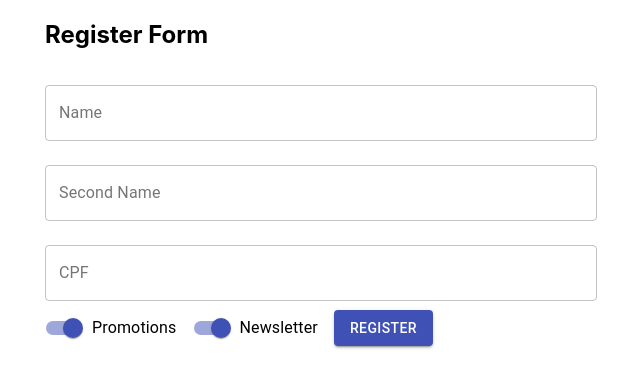
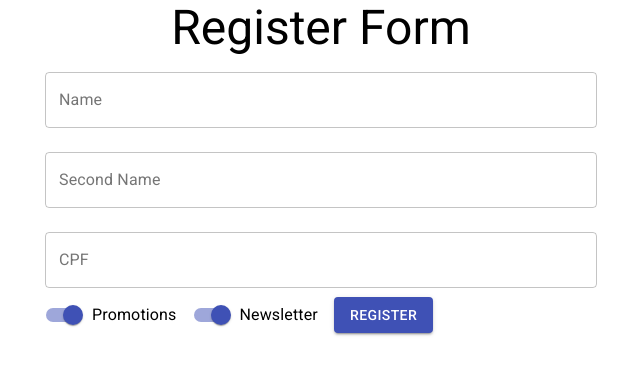
Before and after one commit to joaovmvini/react-simple-form, a React (Create React App) app: page / in a window 1280 px wide. Shown: the top 388 px of the page, without its empty margins (319-959 px from the left). Built offline with nearby package versions, Linux system fonts and the light colour scheme.

Commit message:
controlled components using useState

```diff
--- a/package.json
+++ b/package.json
@@ -3,6 +3,7 @@
   "version": "0.1.0",
   "private": true,
   "dependencies": {
+    "@fontsource/roboto": "^4.5.1",
     "@material-ui/core": "^4.12.3",
     "@testing-library/jest-dom": "^5.16.1",
     "@testing-library/react": "^12.1.2",
--- a/src/App.js
+++ b/src/App.js
@@ -1,13 +1,17 @@
-import { Fragment } from 'react';
 import './App.css';
 import Form from './Components/Form/Form';
 
-import { Container } from '@material-ui/core';
+import { Container, Typography } from '@material-ui/core';
+
+import '@fontsource/roboto/300.css';
+import '@fontsource/roboto/400.css';
+import '@fontsource/roboto/500.css';
+import '@fontsource/roboto/700.css';
 
 function App() {
   return (
     <Container component="article" maxWidth="sm">
-        <h2>Register Form</h2>
+        <Typography variant="h3" component="h1" align="center" >Register Form</Typography>
         <Form></Form>
     </Container>
   );
--- a/src/Components/Form/Form.jsx
+++ b/src/Components/Form/Form.jsx
@@ -1,17 +1,80 @@
-import React from 'react';
+import React, { useState } from 'react';
 
 import { Button, TextField, Switch, FormControlLabel } from '@material-ui/core';
 
 export default function Form() {
+    let [name, setName] = useState("");
+    let [secondName, setSecondName] = useState("");
+    let [cpf, setCpf] = useState("");
+    let [promotions, setPromotions] = useState(true);
+    let [newsletter, setNewsletter] = useState(true);
+
     return (
         <form>
-            <TextField margin="normal" variant="outlined" fullWidth id="name" label="Name"/>
-            <TextField margin="normal" variant="outlined" fullWidth id="secondName" label="Second Name"/>
-            <TextField margin="normal" variant="outlined" fullWidth id="cpf" label="CPF"/>
+            <TextField
+            value={name}
+            onChange={(event) => {
+                let tempName = event.target.value;
+
+                if (tempName.length > 20) {
+                    tempName = tempName.substr(0, 20);
+                }
+
+                setName(tempName);
+            }}
+            margin="normal"
+            variant="outlined"
+            fullWidth id="name"
+            label="Name"/>
+
+            <TextField
+            value={secondName}
+            onChange={(event) => {
+                let tempSecondName = event.target.value;
+
+                if (tempSecondName.length > 15) {
+                    tempSecondName = tempSecondName.substr(0, 15);
+                }
+
+                setSecondName(tempSecondName);
+            }}
+            margin="normal"
+            variant="outlined"
+            fullWidth id="secondName"
+            label="Second Name"/>
+
+            <TextField
+            value={cpf}
+            onChange={(event) => {
+                setCpf(event.target.value)
+            }}
+            margin="normal"
+            variant="outlined"
+            fullWidth id="cpf"
+            label="CPF"/>
 
 
-            <FormControlLabel label="Promotions" control={<Switch name="promotions" defaultChecked color="primary" />}></FormControlLabel>
-            <FormControlLabel label="Newsletter" control={<Switch name="newsletter" defaultChecked color="primary" />}></FormControlLabel>
+            <FormControlLabel
+            label="Promotions"
+            control={<Switch
+                checked={promotions}
+                onChange={(event) => {
+                    setPromotions(event.target.checked)
+                }}
+            name="promotions"
+            color="primary" />}
+            >
+            </FormControlLabel>
+
+            <FormControlLabel
+            label="Newsletter"
+            control={<Switch
+            checked={newsletter}
+            onChange={(event) => {
+                setNewsletter(event.target.checked);
+            }}
+            name="newsletter"
+            color="primary" />}></FormControlLabel>
 
 
             <Button
```
Also changed, not shown: 1 other file (tests, documents, lock files or other folders).
